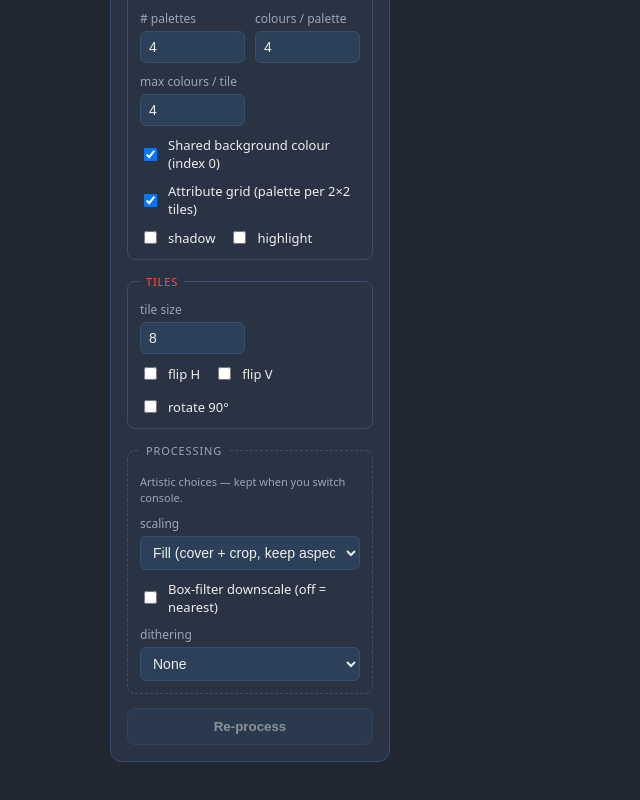
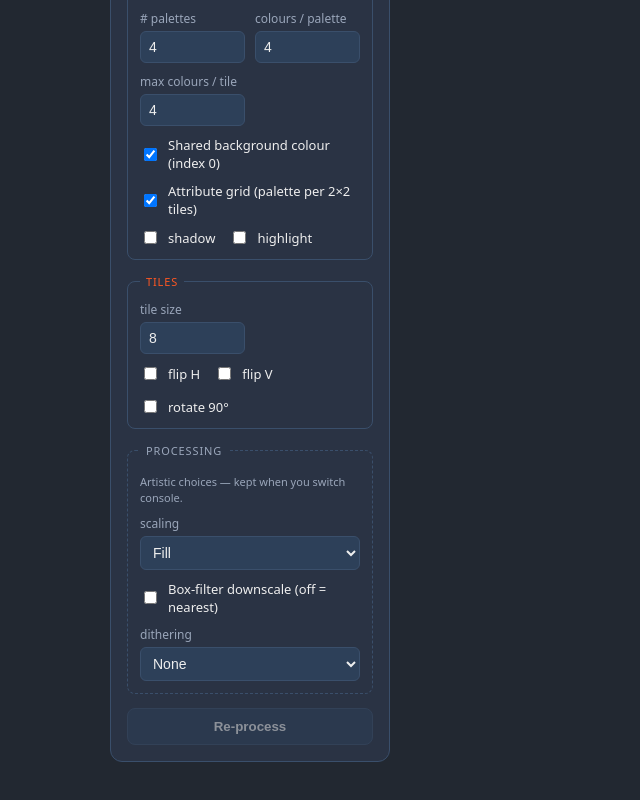
Before and after one commit to seanbouk/quantiseJS, a React (Vite) app: page / in a window 1280 px wide. Shown: the part 428-1228 px from the top of the page, without its empty margins (0-640 px from the left). Built offline with nearby package versions, Linux system fonts and the light colour scheme.

Commit message:
Shorten scaling dropdown labels to Stretch / Fit / Fill
Co-Authored-By: Claude Opus 4.8 (1M context) <noreply@anthropic.com>

```diff
--- a/src/components/Controls.tsx
+++ b/src/components/Controls.tsx
@@ -203,9 +203,9 @@ export function Controls({ settings, setSettings, onFile, preset, busy, hasImage
         <div className="field">
           <label>scaling</label>
           <select value={settings.fitMode} onChange={(e) => update({ fitMode: e.target.value as FitMode })}>
-            <option value="stretch">Stretch (fill frame, distort)</option>
-            <option value="fit">Fit (letterbox, keep aspect)</option>
-            <option value="fill">Fill (cover + crop, keep aspect)</option>
+            <option value="stretch">Stretch</option>
+            <option value="fit">Fit</option>
+            <option value="fill">Fill</option>
           </select>
         </div>
         <label className="check">
```
